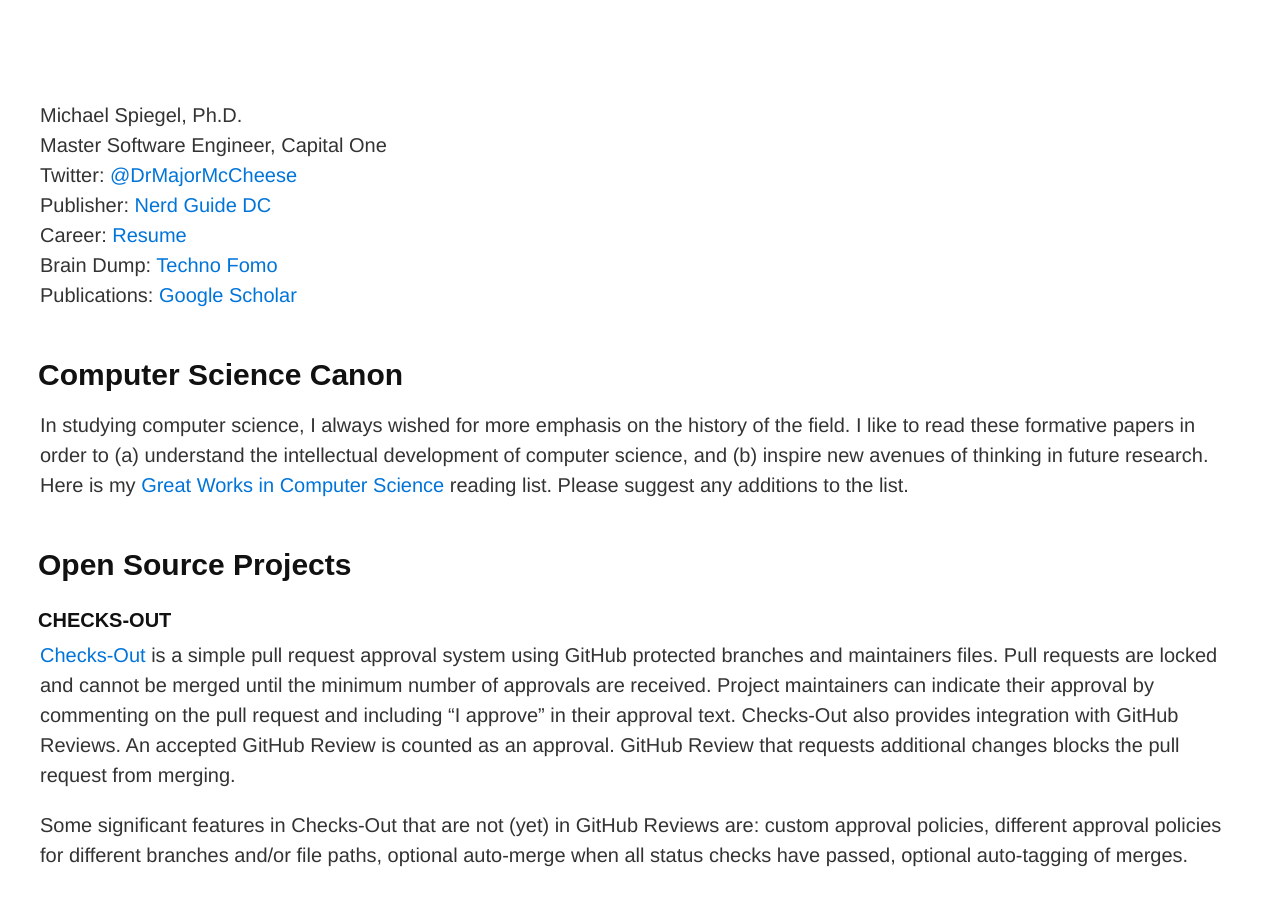
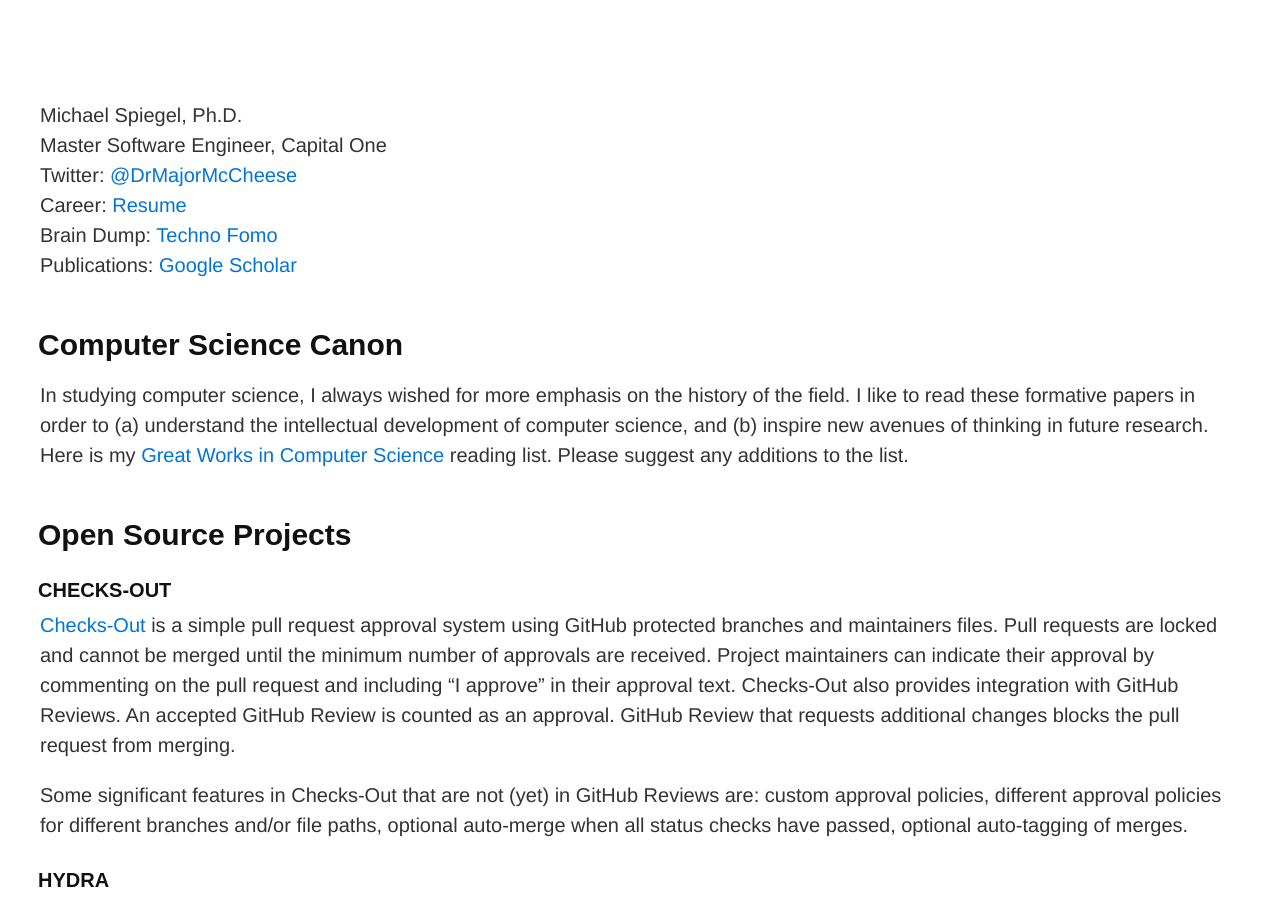
Before and after one commit to mspiegel/mspiegel.github.com, a Jekyll site: the page built from index.md, in a window 1280 px wide and 900 px high. Built offline with Jekyll 4.4.1, drawn with Linux system fonts in a browser that asks for light colours.

Commit message:
Remove nerdguidedc.com
RIP

```diff
--- a/index.md
+++ b/index.md
@@ -6,7 +6,6 @@ title: Michael Spiegel
 Michael Spiegel, Ph.D.
 Master Software Engineer, Capital One
 Twitter: [@DrMajorMcCheese](http://twitter.com/DrMajorMcCheese)
-Publisher: [Nerd Guide DC](http://www.nerdguidedc.com)
 Career: [Resume](/resume-mspiegel.pdf)
 Brain Dump: [Techno Fomo](/technofomo)
 Publications: [Google Scholar](http://scholar.google.com/citations?user=eezjo4sAAAAJ)
```
